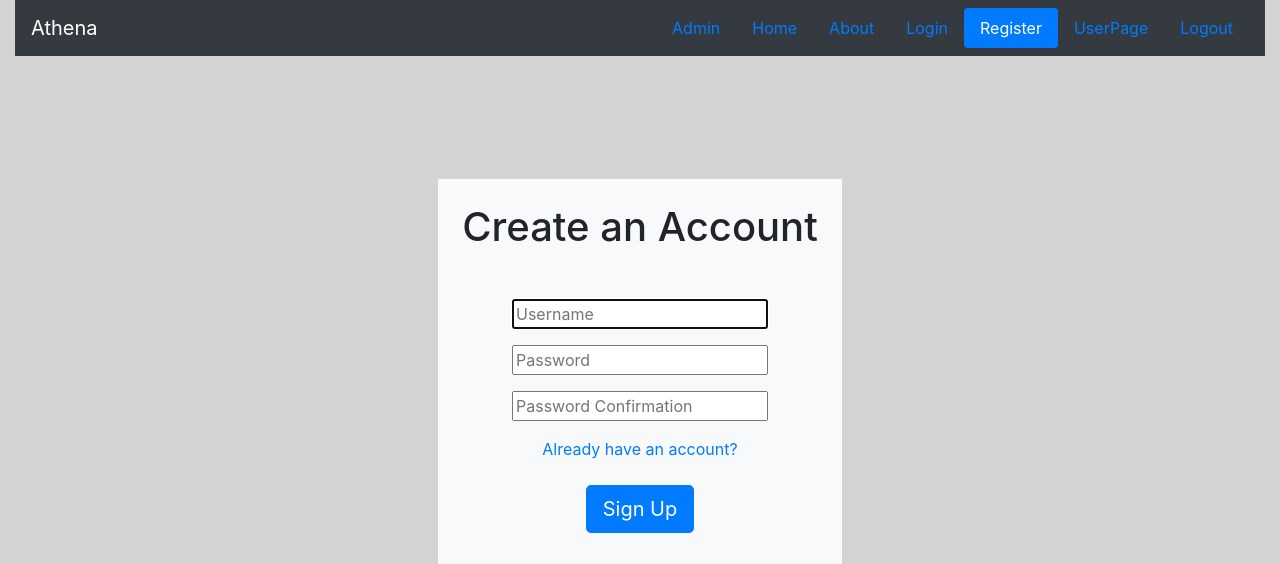
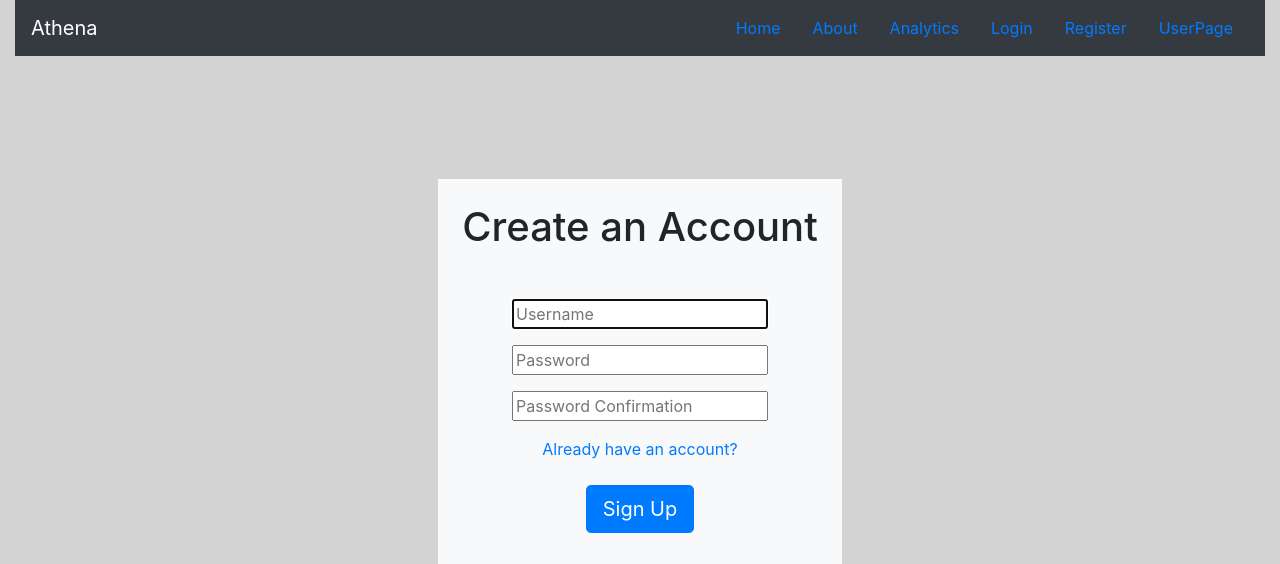
Before and after one commit to OpenStockDataShop/Athena_Stocks, a Django app: page /register/ in a window 1280 px wide. Shown: the top 564 px of the page. Run offline with Django 3.2, Linux system fonts and the light colour scheme; some libraries are stand-ins or nearby versions.

Commit message:
fixed register page to reflect login status

```diff
--- a/django_project/stocks/templates/stocks/navbar.html
+++ b/django_project/stocks/templates/stocks/navbar.html
@@ -3,7 +3,7 @@
     <ul class="nav nav-pills nav-justified">
 
         <li class="nav-item">
-            <a class="nav-link active" href="{% url 'stocks-home' %}">Home</a>
+            <a class="nav-link" href="{% url 'stocks-home' %}">Home</a>
         </li>
         <li class="nav-item">
             <a class="nav-link" href="{% url 'stocks-about' %}">About</a>
--- a/django_project/users/templates/registration/register.html
+++ b/django_project/users/templates/registration/register.html
@@ -29,34 +29,9 @@
         <link rel="stylesheet" href="https://stackpath.bootstrapcdn.com/bootstrap/4.3.1/css/bootstrap.min.css" integrity="sha384-ggOyR0iXCbMQv3Xipma34MD+dH/1fQ784/j6cY/iJTQUOhcWr7x9JvoRxT2MZw1T" crossorigin="anonymous">
     </head>
     <body class="page">
-        <!-- same navbar as home page, just with register highlighted-->
         <div class="container-fluid">
-            <navbar class="navbar navbar-dark bg-dark">
-                <a class="navbar-brand" href="#">Athena</a>
-                <ul class="nav nav-pills nav-justified">
-                    <li class="nav-item">
-                        <a class="nav-link" aria-current="page" href="/admin">Admin</a>
-                    </li>
-                    <li class="nav-item">
-                        <a class="nav-link" href="{% url 'stocks-home' %}">Home</a>
-                    </li>
-                    <li class="nav-item">
-                        <a class="nav-link" href="{% url 'stocks-about' %}">About</a>
-                    </li>
-                    <li class="nav-item">
-                        <a class="nav-link" href="/accounts/login">Login</a>
-                    </li>
-                    <li class="nav-item">
-                        <a class="nav-link active" href="/register">Register</a>
-                    </li>
-                    <li class="nav-item">
-                        <a class="nav-link" href="/UserPage">UserPage</a>
-                    </li>
-                    <li class="nav-item">
-                        <a class="nav-link" href="/logout">Logout</a>
-                    </li>
-                </u1>
-            </navbar>
+            <!-- container fluid, navbar, and nav-item all taken from Bootstrap CSS -->
+            {% include 'stocks/navbar.html' %}
         </div>
 
         <!-- registration box-->
--- a/django_project/users/views.py
+++ b/django_project/users/views.py
@@ -40,7 +40,13 @@ def register(request):
     form.fields['password2'].widget.attrs.update({
         'placeholder': 'Password Confirmation'
     })
-    return render(request, 'registration/register.html', {'form': form})
+
+    context = {
+        'user': request.user.username,
+        'form': form
+    }
+
+    return render(request, 'registration/register.html', context)
 
 # Create your views here.
 
@@ -48,10 +54,6 @@ def logout_view(request):
     logout(request)
     request.user = None
     return render(request, 'stocks/home.html')
-    # if request.method == 'POST':
-    #     logout(request)
-    #     return redirect('/about')
-    # return render(request, 'registration/logout.html')
 
 
 def user_view(request):
```
Also changed, not shown: django_project/stocks/views.py (+6 -2 lines).
